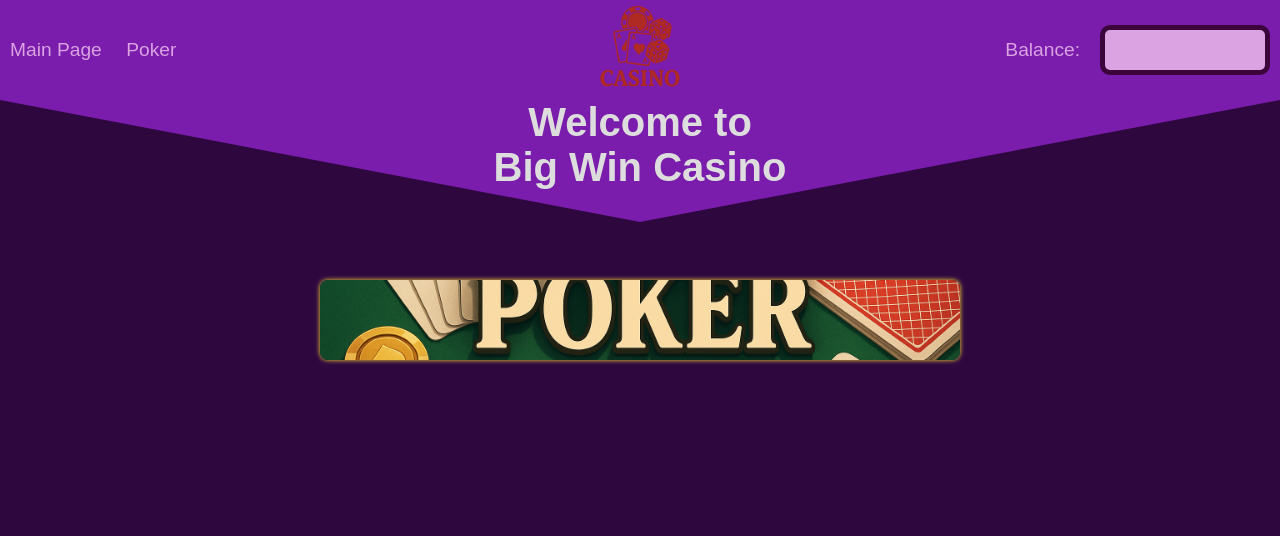
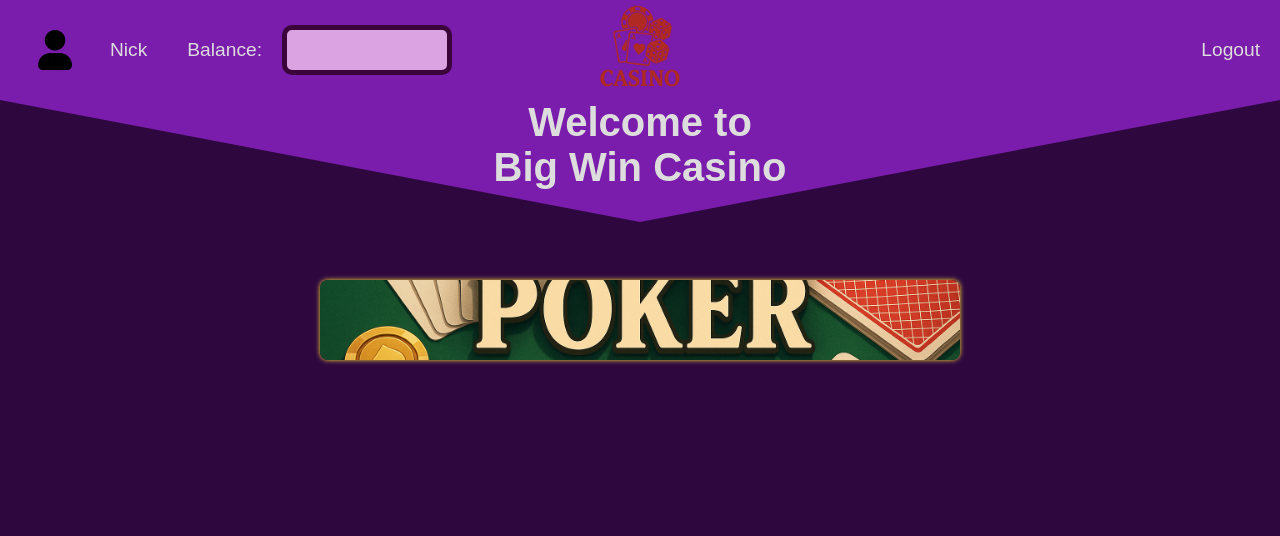
Before and after one commit to marcino10/casino_online, a PHP site: page / in a window 1280 px wide. Shown: the top 536 px of the page. Run offline with PHP 8.4, Linux system fonts and the light colour scheme; style sheets or scripts are compiled from the project's sources.

Commit message:
repair nav and add logout button

```diff
--- a/src/components/nav.php
+++ b/src/components/nav.php
@@ -1,11 +1,20 @@
 <div class='nav'>
+    <div class='left_section'>
+    <img src="../img/avatar_icon.png" alt="" class='avatar'>
+    <p class='Nick'>Nick</p>
+    <div class='balance_container'>
+        <p class='balance_title'>Balance:</p>
+        <div class='balance'></div>
     <div class='nav_links'>
         <a href="" class='nav_link'>Main Page</a>
         <a href="" class='nav_link'>Poker</a>
     </div>
-    <img src="../img/logo.png" alt="" class='logo'>
-    <div class='balance_container'>
-        <p class='balance_title'>Balance:</p>
-        <div class='balance'></div>
     </div>
+    </div>
+        <img src="../img/logo.png" alt="" class='logo'>
+        <div class='right_section'>
+            <a href="" class='Logout'>Logout</a>
+        </div>
+    <a href="" class='Sign-In'>Sign In</a>
+
 </div>
--- a/src/scss/components/nav.scss
+++ b/src/scss/components/nav.scss
@@ -8,9 +8,19 @@
 	width: 100%;
 	height: 100px;
 	background-color: $nav_color;
+	padding: 0 20px;
 	position: relative;
 }
-
+.left_section{
+	display: flex;
+	align-items: center;
+	gap: 20px;
+}
+.right_section{
+	display: flex;
+	align-items: center;
+	gap: 20px;
+}
 .logo {
 	width: 100px;
 	height: 100px;
@@ -21,10 +31,11 @@
 }
 
 .nav_link {
+	display: none;
 	font-family: Arial, Helvetica, sans-serif;
 	font-size: larger;
 	padding: 10px;
-	color: $link_color;
+	color: $text-color;
 	text-decoration: none;
 
 }
@@ -53,6 +64,44 @@
     font-family: Arial, Helvetica, sans-serif;
 	font-size: larger;
 	padding: 10px;
-	color: $link_color;
+	color: $text-color;
 	text-decoration: none;
 }
+
+.avatar{
+	width: 70px;
+	height: 70px;
+}
+.Nick{
+	font-family: Arial, Helvetica, sans-serif;
+	font-size: larger;
+}
+.Sign-In{
+	display: none;
+	color: $text-color;
+	text-decoration: none;
+	font-family: Arial, Helvetica, sans-serif;
+	font-size: larger;
+}
+.Logout{
+	color: $text-color;
+	text-decoration: none;
+	font-family: Arial, Helvetica, sans-serif;
+	font-size: larger;
+	position: relative;
+	overflow: hidden;
+
+&::after {
+	content: "";
+	position: absolute;
+	left: 0;
+	bottom: 0;
+	width: 0;
+	height: 2px;
+	background-color: $text-color;
+	transition: width 0.3s ease-in-out;
+}
+&:hover::after {
+	width: 100%;
+}
+}
```
Also changed, not shown: src/img/avatar_icon.png (added).
